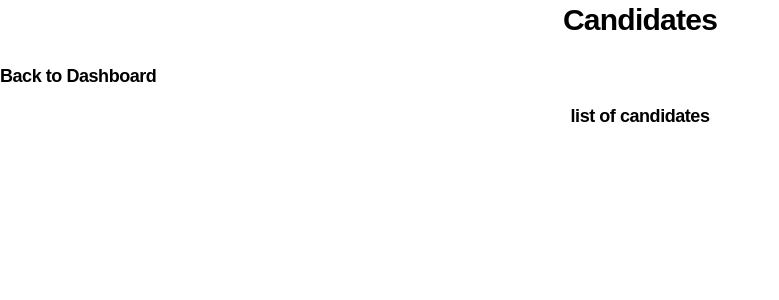
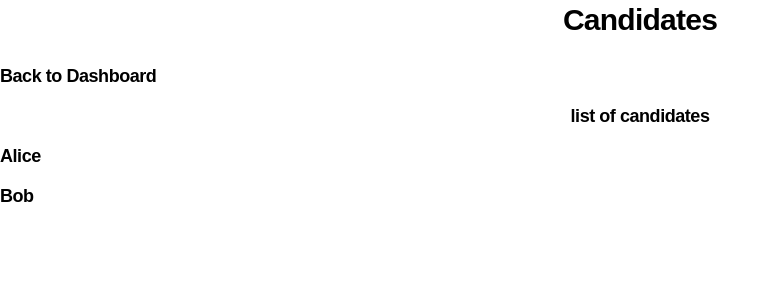
Before and after one commit to Tinnapat1406/track-interview, a Next.js app: page /candidate in a window 1280 px wide. Shown: the top 300 px of the page, without its empty margins (0-779 px from the left). Built offline with nearby package versions, Linux system fonts and the light colour scheme.

Commit message:
list of candidate mock up

```diff
--- /dev/null
+++ b/app/candidate/data.json
@@ -0,0 +1,6 @@
+{
+"candidates": [
+{ "id": 1, "name": "Alice" },
+{ "id": 2, "name": "Bob" }
+]
+}
--- a/app/candidate/page.tsx
+++ b/app/candidate/page.tsx
@@ -1,5 +1,14 @@
 import Link from "next/link";
+import React from "react";
+import data from './data.json';
 
+
+interface Candidate {
+    id: number;
+    name: string;
+}
+
+const candidates: Candidate[] = data.candidates;
 
 export default function candidate() {
     return(
@@ -16,6 +25,13 @@ export default function candidate() {
 
             <div className = "text-lg font-semibold text-center leading-10 tracking-tight text-black dark:text-zinc-50">
                 list of candidates
+                <ul>
+                    {candidates.map((candidate) => (
+                        <li key = {candidate.id} className = "text-lg font-semibold text-start leading-10 tracking-tight text-black dark:text-zinc-50">
+                            {candidate.name}
+                        </li>
+                    ))}
+                </ul>
             </div>
         </div>
     )
```
